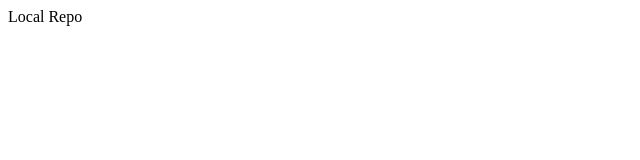
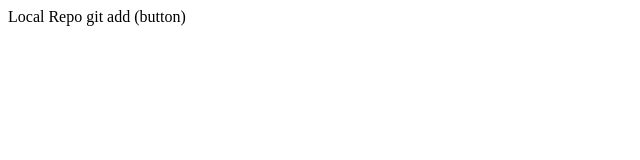
Before and after one commit to Shivu4u321/localRepo, a plain HTML site: page index.html in a window 1280 px wide. Shown: the whole page, without its empty margins (0-640 px from the left). Drawn offline with Linux system fonts and the light colour scheme.

```diff
--- a/index.html
+++ b/index.html
@@ -1 +1 @@
-<p>Local Repo</p>
+<p>Local Repo git add (button)</p>
```
